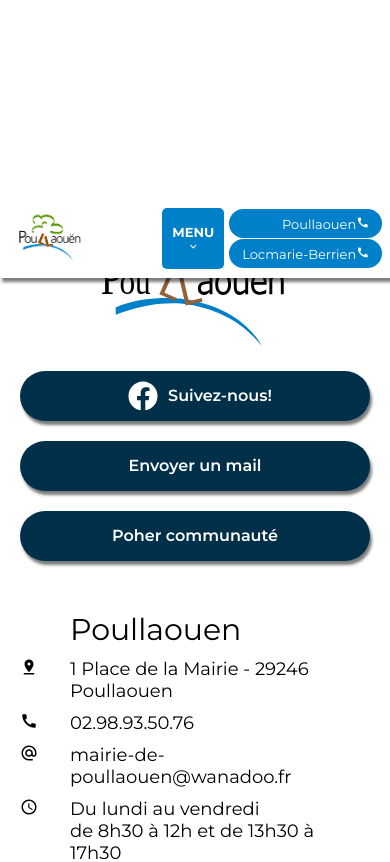
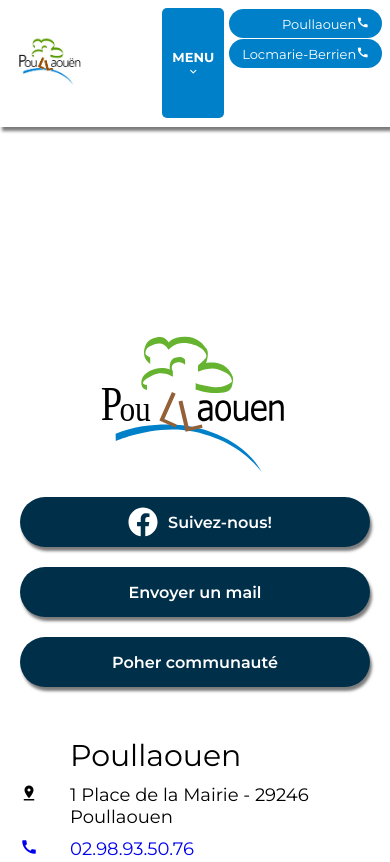
Before and after one commit to Posoroko/site-public-mairie-poullaouen, a Vue app: page /centre-communal-d in a window 390 px wide. Shown: the top 862 px of the page. Built offline with nearby package versions, Linux system fonts and the light colour scheme; what @directus/sdk would draw is missing.

Commit message:
ccas done and responsive

```diff
--- a/public/index.html
+++ b/public/index.html
@@ -1,10 +1,11 @@
 <!DOCTYPE html>
-<html lang="">
+<html lang="fr">
   <head>
     <meta charset="utf-8">
     <meta http-equiv="X-UA-Compatible" content="IE=edge">
     <meta name="viewport" content="width=device-width,initial-scale=1.0">
     <link rel="icon" href="">
+
   </head>
   <body>
     <noscript>
--- a/src/App.vue
+++ b/src/App.vue
@@ -1,5 +1,5 @@
 <template>
-    <NavBar class="navBar" />
+    <NavBar />
 
     <router-view />
 
@@ -15,8 +15,5 @@ import Footer from '@/components/site structure/Footer'
 
 
 <style scoped>
-.navBar{
-    position: fixed;
-    z-index: 10;
-}
+
 </style>
--- a/src/assets/styles/basic styles/basicStyles.css
+++ b/src/assets/styles/basic styles/basicStyles.css
@@ -7,7 +7,7 @@
     font-family: 'Montserrat';
 }
 a, a:visited, a:active{
-    color: black;
+    /* color: black; */
     text-decoration: none;
 }
 
--- a/src/assets/styles/main.css
+++ b/src/assets/styles/main.css
@@ -14,8 +14,26 @@
     --panelradius: 15px;
     --mainwidth: min(100%, 1200px);
 
-    --navbarheight: 15vw
-  }
+    --navbarheight: 15vh;
+
+    --nonvisitedlink: rgb(0, 72, 144);
+    --visitedlink: rgb(84, 8, 117);
+}
+
+/*----- global page structure -----*/
+        .navBar{
+            height: var(--navbarheight);
+            position: sticky;
+            top: 0;
+            z-index: 10;
+        }
+/*----- compensates for navBar thickness when jumping
+to sections with filter buttons -----*/
+        .teamSection{
+            padding-top: 10vh;
+        }
+
+
 
 .mainWidth{
     width: min(100%, 1200px);
@@ -80,29 +98,10 @@
                     margin-top: 50px;
                 }
 
-.mobileAssets{
-    margin-right: 2vw;
+/*----- Links to external pages -----*/
+.externalLink{
+    color: var(--nonvisitedlink);
 }
-.mobileMenuBtn, .callBtn{
-    background-color: var(--lightblue);
+.externalLink:visited{
+    color: var(--visitedlink);
 }
-.mobileMenuBtn{
-    font-size: 13px;
-    padding: 0 10px;
-    border-radius: var(--buttonradius);
-    margin: 0 5px;
-    display: flex;
-    flex-direction: column;
-    justify-content: center;
-    align-items: center;
-}
-.callBtn{
-    border-radius: 20px;
-    margin: 1px 0;
-}
-.callBtn > p{
-    font-size: 13px;
-    padding: 0.5em 1em;
-    display: flex;
-    justify-content: flex-end;
-}
--- a/src/components/site structure/Footer.vue
+++ b/src/components/site structure/Footer.vue
@@ -55,8 +55,8 @@
 
 <style scoped>
     footer{
-        height: 80vh;
-        padding-bottom: 150px;
+        min-height: 80vh;
+        padding-bottom: 50px;
     }
     .leftBox, .rightBox{
         display: flex;
--- a/src/components/site structure/NavBar.vue
+++ b/src/components/site structure/NavBar.vue
@@ -1,5 +1,5 @@
 <template>
-    <nav class="navBar flex spaceBetween width100 alignItemsCenter shadow relative">
+    <nav class="navBar flex spaceBetween width100 alignItemsCenter shadow">
 
             <router-link to="/" @click="activeTab = null">
                 <img src="@/assets/images/logo-Poullaouen.jpg" alt="logo de la Mairie de Poullaouen" class="logo">
@@ -157,7 +157,7 @@ const openMenu = (e) => {
 .navBar{
     background-color: #fff;
     padding: 1vh 0;
-    height: nav(--navbarheight);
+
 }
 @media (max-width: 345px) {
     .call, .menuArrow{
--- a/src/components/site structure/PageHeader.vue
+++ b/src/components/site structure/PageHeader.vue
@@ -89,7 +89,7 @@ const props = defineProps({
 .titleBar > h1 {
     font-family: 'Montserrat';
     font-weight: 900;
-    font-size: max(20px, 2.5vw);
+    font-size: max(20px, 2vw);
     letter-spacing: 2px;
 }
 </style>
--- a/src/components/site structure/sections/PhotoAndTextSection.vue
+++ b/src/components/site structure/sections/PhotoAndTextSection.vue
@@ -7,10 +7,9 @@
                 <div class="contentBox mainWidth flex center alignItemsCenter">
 
                     <div class="box box1 text centered">
-                        <p>
-                            {{content.text}}
-                        </p>
+                        <p v-html="content.text"></p>
                     </div>
+
                     <div class="box box2 text relative flex alignCenter">
                         <Pieds :color="footColor"/>
                         <div class="figBox absolute top right bottom left centered">
@@ -72,9 +71,6 @@ onMounted(() => {
     height: 100%;
     object-fit: cover;
 }
-section{
-    margin-top: 100px;
-}
 .bandeau{
     background-color: v-bind(backgroundColor);
     padding: 30px 0;
@@ -92,9 +88,9 @@ section{
     order: v-bind(textPosition);
 }
 .box1 > p {
-    font-size: 20px;
+    font-size: max(15px, 1.25vw);
     font-weight: 300;
-    letter-spacing: 0.5px;
+    letter-spacing: 0.2px;
     line-height: 30px;
 }
 .box2{
--- a/src/views/ma mairie/Ccas.vue
+++ b/src/views/ma mairie/Ccas.vue
@@ -2,9 +2,34 @@
     <PageHeader :title="pageTitle" :path="pagePath" />
 
     <main>
-        <PhotoAndTextSection :styles="stylesSectionRole" :content="contentSectionRole" />
 
-        <SectionFootBehind :styles="stylesSectionRole" :content="contentSectionRole" />
+        <p class="mainWidth marginAuto marginTop50">
+            La <b>commune de Poullaouen</b> dispose d’un <b>Centre Communal d’Action Sociale</b>  (CCAS), qui dépend de la Mairie.
+        </p>
+
+        <section class="flex column alignItemsCenter">
+            <SectionTitleBox title="Rôle du CCAS" />
+            <p class="mainWidth marginTop30">
+                    Le <strong>CCAS assure une mission d’aide à la population</strong>. Il apporte une aide pour les demandes d’APA, d’aide sociale
+                    (service d’aide ménagère et prise en charge des frais d’hébergement en maison de retraite ou foyer logement),
+                    et les demandes d’aides attribuées par la Maison Départementale des Personnes Handicapées.
+
+            </p>
+        </section>
+
+        <PhotoAndTextSection :styles="stylesSectionActivites" :content="contentSectionActivites" />
+
+        <p class="mainWidth marginAuto marginTop50">
+            Les formulaires sont disponibles en Mairie. Le CCAS est également à la disposition de la population pour toutes demandes de renseignements en
+            matière sociale.
+        </p>
+
+        <section class="flex column alignItemsCenter">
+            <SectionTitleBox title="Les organismes partenaires" />
+            <p class="mainWidth marginTop30">
+                    Pour obtenir des informations concernant ces aides, vous pouvez contacter <a class="externalLink" href="https://lannuaire.service-public.fr/bretagne/finistere/msap-29024-01">la Maison des Services au Public à Poher Communauté</a> .
+            </p>
+        </section>
 
     </main>
 </template>
@@ -13,6 +38,7 @@
 import { ref } from 'vue';
 import PhotoAndTextSection from '@/components/site structure/sections/PhotoAndTextSection'
 import SectionFootBehind from '@/components/site structure/sections/SectionFootBehind'
+import SectionTitleBox from '@//components/site structure/SectionTitleBox'
 import PageHeader from '@/components/site structure/PageHeader'
 
 
@@ -22,7 +48,7 @@ const pagePath = ref([{
     name: 'accueil',
     target: 'Home'
 }])
-const stylesSectionRole = {
+const stylesSectionActivites = {
     titleColor: "var(--darkblue)",
     titleBackgroundColor: 'white',
     textColor: 'white',
@@ -31,9 +57,10 @@ const stylesSectionRole = {
     imagePosition: '2',
     footColor: 'var(--brown)'
 }
-const contentSectionRole = {
-    title: "Rôle du CCAS",
-    text: "Lorem ipsum dolor sit, amet consectetur adipisicing elit. Esse consectetur illum dignissimos ea eaque. Ea alias veritatis adipisci labore perferendis natus excepturi quam non voluptate explicabo reiciendis nesciunt, cupiditate debitis?Lorem ipsum dolor sit, amet consectetur adipisicing elit. Esse consectetur illum dignissimos ea eaque. Ea alias veritatis adipisci labore perferendis natus excepturi quam non voluptate explicabo reiciendis nesciunt, cupiditate debitis?Lorem ipsum dolor sit, amet consectetur adipisicing elit. Esse consectetur ?"
+const contentSectionActivites = {
+    title: "Les activités",
+    text:   "Chaque année lors du dernier samedi de septembre, le CCAS invite à un repas les personnes âgées d’au moins 70 ans et domiciliées sur la commune. Ces personnes peuvent être accompagnées d’une personne de leur choix qui paiera le repas si elle est âgée de moins de 70 ans. <br> Le CCAS assure également chaque année au mois de décembre une distribution de colis de noël aux personnes âgées d’au moins 80 ans et n’ayant pas pu assister au repas. <br> Par ailleurs, la municipalité organise deux activités à l’attention des personnes âgées : des cours de gym douce et de chant."
+
 }
 
 
--- a/src/views/ma mairie/Equipe.vue
+++ b/src/views/ma mairie/Equipe.vue
@@ -8,9 +8,9 @@
             <a class="filter" v-for="filter in filters" :key="filter.id" :href="filter.id">{{filter.filter}}</a>
         </nav>
 
-        <section class="mayorSection width100 alignItemsCenter topSectionTopMargin ">
+        <section id="maire" class="mayorSection width100 alignItemsCenter teamSection">
 
-            <div id="maire" class="mainWidth marginAuto">
+            <div class="mainWidth marginAuto">
                 <SectionTitleBox title="Le Maire" color="var(--darkblue)" />
             </div>
 
@@ -46,19 +46,19 @@
             </div>
         </section>
 
-        <section id="adjoints" class="adjointsSection width100 sectionMarginTop">
+        <section id="adjoints" class="adjointsSection width100 sectionMarginTop teamSection">
             <SectionAdjoints />
         </section>
 
-        <section id="conseillers">
+        <section id="conseillers" class="teamSection">
             <SectionConseillers />
         </section>
 
-        <section id="commissions">
+        <section id="commissions" class="teamSection">
             <SectionCommissions />
         </section>
 
-        <section id="delegations">
+        <section id="delegations" class="teamSection">
             <SectionDelegation />
         </section>
 
```
